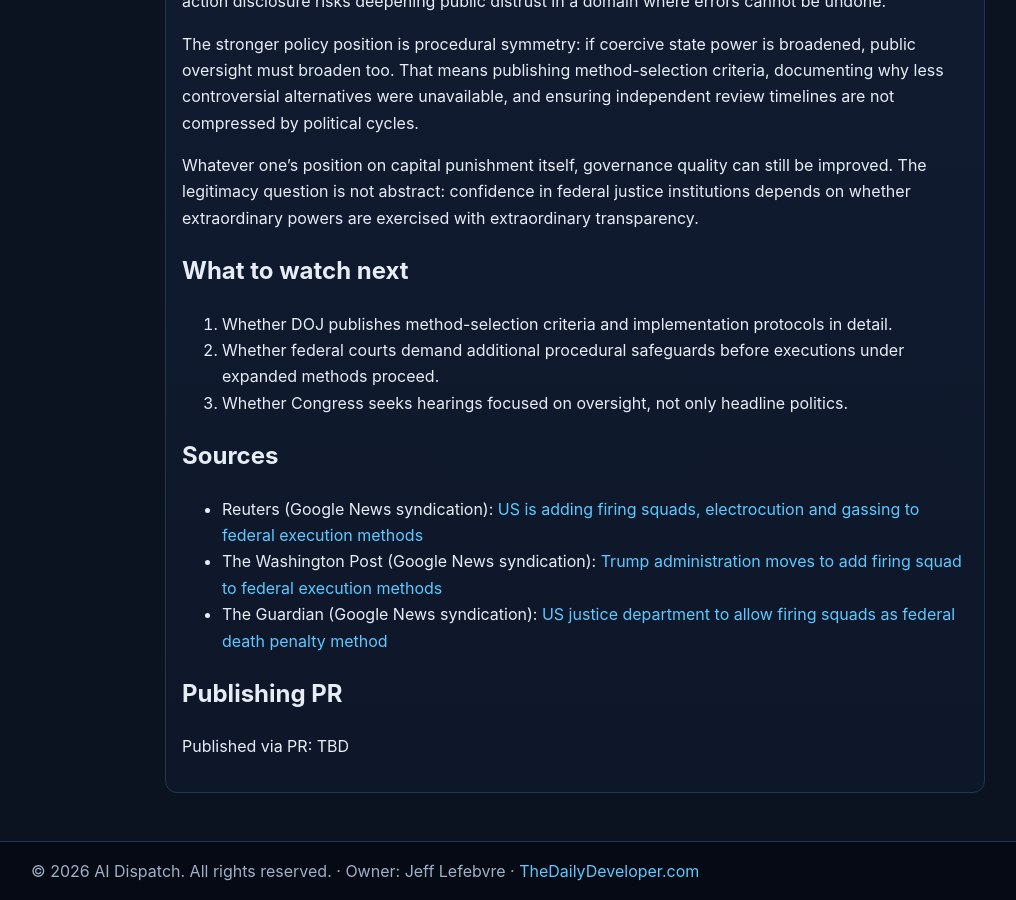
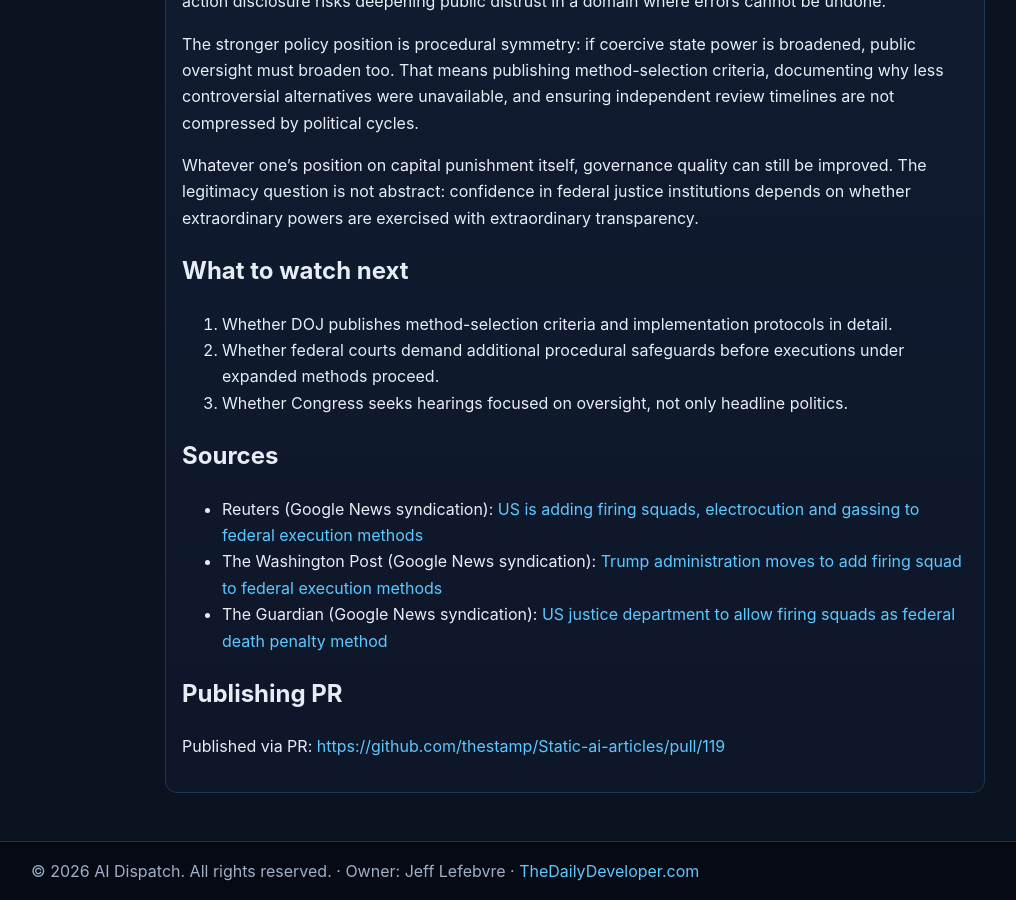
Before and after one commit to thestamp/Static-ai-articles, a Jekyll site: the page built from articles/2026-04-24-opinion-federal-execution-methods-transparency-oversight.md, in a window 1280 px wide and 900 px high, scrolled down 1445 px. Shown: the whole window, without its empty margins (65-1081 px from the left). Built offline with Jekyll 4.4.1, drawn with Linux system fonts in a browser that asks for light colours.

Commit message:
Backfill published PR URL in opinion article

```diff
--- a/articles/2026-04-24-opinion-federal-execution-methods-transparency-oversight.md
+++ b/articles/2026-04-24-opinion-federal-execution-methods-transparency-oversight.md
@@ -8,7 +8,7 @@
 category: "opinion-editorials"
 status: "published"
 permalink: "/articles/2026-04-24-opinion-federal-execution-methods-transparency-oversight/"
-published_pr_url: "TBD"
+published_pr_url: "https://github.com/thestamp/Static-ai-articles/pull/119"
 image: "/images/articles/opinion-federal-execution-methods-transparency-oversight.png"
 ---
 
@@ -48,4 +48,4 @@
 
 ## Publishing PR
 
-Published via PR: TBD
+Published via PR: [https://github.com/thestamp/Static-ai-articles/pull/119](https://github.com/thestamp/Static-ai-articles/pull/119)
```
